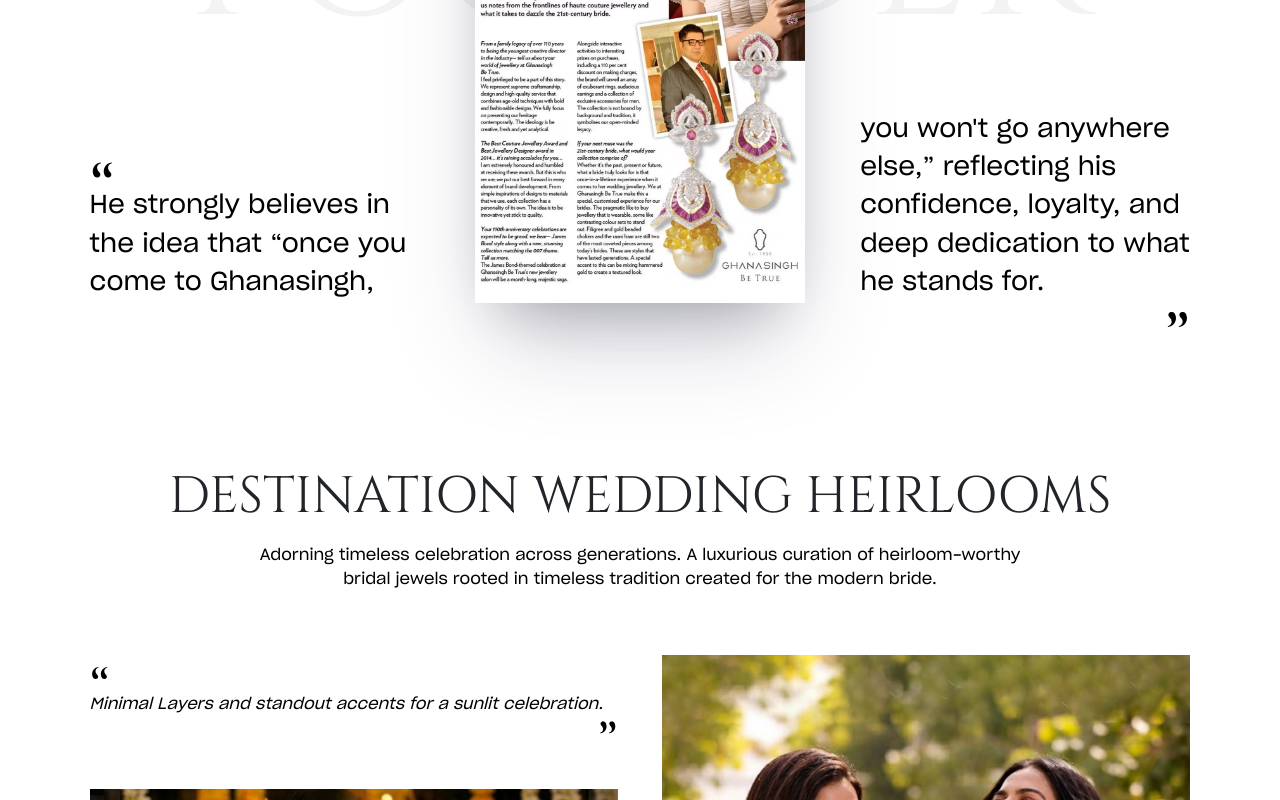
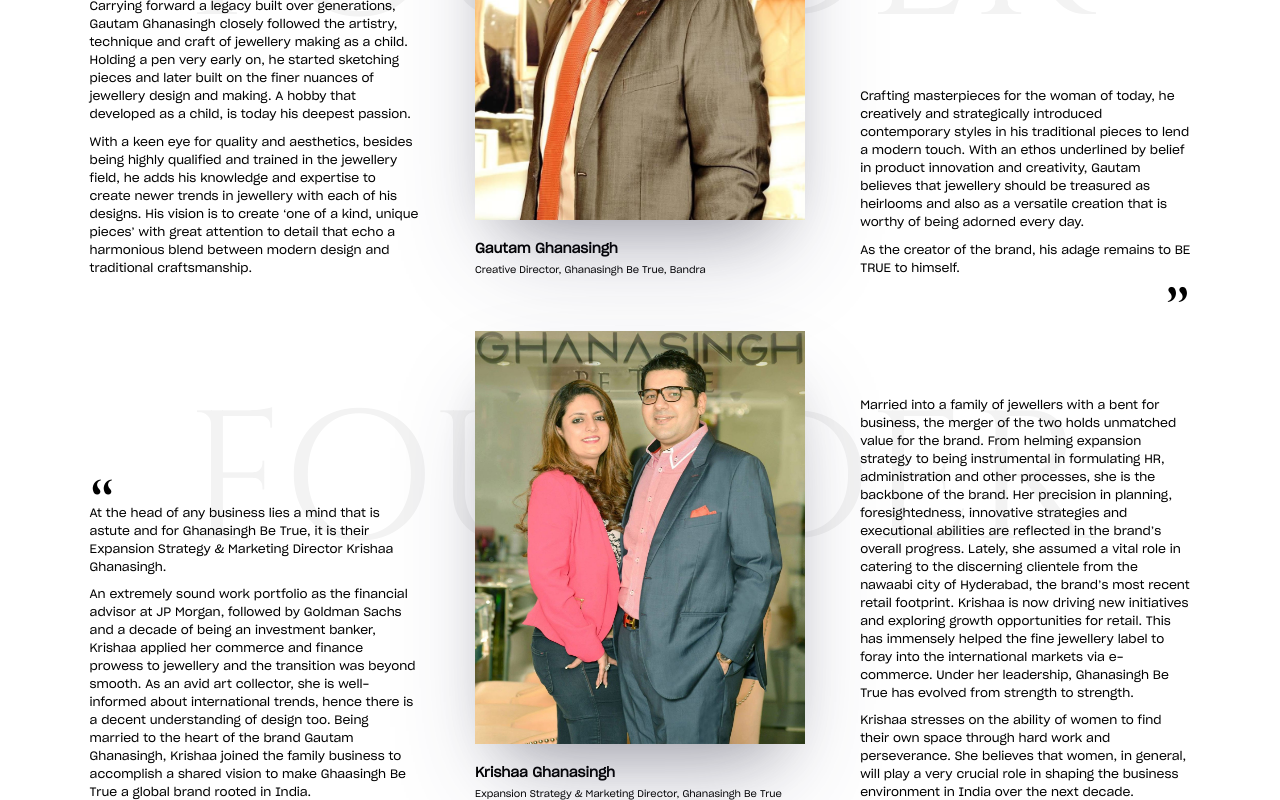
Before and after one commit to josephpal27/Ghana-Singh, a React (Vite) app: page / in a window 1280 px wide. Shown: the part 2080-2880 px from the top of the page. Built offline with nearby package versions, Linux system fonts and the light colour scheme.

Commit message:
Founder Section Updated

```diff
--- a/src/components/about-founder/AboutFounder.css
+++ b/src/components/about-founder/AboutFounder.css
@@ -1,5 +1,5 @@
 .about-founder{
-    padding: 2rem 7%;
+    padding: 2rem 7% 1rem 7%;
 }
 .about-founder .about-founder-head{
     display: flex;
@@ -46,11 +46,21 @@
     width: 100%;
     height: auto;
     box-shadow: rgba(50, 50, 93, 0.25) 0px 50px 100px -20px, rgba(0, 0, 0, 0.3) 0px 30px 60px -30px;
+    margin-bottom: 1rem;
 }
 .about-founder-content .content-box p{
-    font-size: calc(1.4rem + 0.5vw);
+    font-size: calc(0.4rem + 0.5vw);
     color: #000;
     margin: 0;
+    margin-top: 0.8rem;
+}
+.about-founder-content .image-box p{
+    font-size: calc(0.25rem + 0.5vw);
+    margin-top: 0.3rem;
+}
+.about-founder-content .image-box p:nth-child(2){
+    font-weight: 600;
+    font-size: calc(0.5rem + 0.5vw);
 }
 .about-founder-content .content-box span{
     font-size: calc(5rem + 0.5vw);
@@ -61,7 +71,7 @@
     position: absolute;
 }
 .about-founder-content .content-box .left-quote{
-    top: 0;
+    top: 1rem;
 }
 .about-founder-content .content-box .right-quote{
     right: 0;
@@ -71,7 +81,7 @@
 /* Media Queries */
 @media screen and (min-width: 1230px) and (max-width: 1399px) {
     .about-founder{
-        padding: 1.7rem 7%;
+        padding: 1.7rem 7% 0.7rem 7%;
     }
     .about-founder .about-founder-head h2{
         font-size: calc(2.8rem + 0.5vw);
@@ -92,10 +102,21 @@
         padding-top: 2.5rem;
     }
     .about-founder-content .content-box p{
-        font-size: calc(1.2rem + 0.5vw);
+        font-size: calc(0.35rem + 0.5vw);
+        margin-top: 0.6rem;
+    }
+    .about-founder-content .image-box p{
+        font-size: calc(0.2rem + 0.5vw);
+        margin-top: 0.2rem;
+    }
+    .about-founder-content .image-box p:nth-child(2){
+        font-size: calc(0.45rem + 0.5vw);
     }
     .about-founder-content .content-box span{
         font-size: calc(4.5rem + 0.5vw);
+    }
+    .about-founder-content .content-box .left-quote{
+        top: 0.6rem;
     }
     .about-founder-content .content-box .right-quote{
         margin-top: -0.4rem;
@@ -104,7 +125,7 @@
 
 @media screen and (min-width: 992px) and (max-width: 1229px) {
     .about-founder{
-        padding: 1.4rem 7%;
+        padding: 1.4rem 7% 0.4rem 7%;
     }
     .about-founder .about-founder-head h2{
         font-size: calc(2.6rem + 0.5vw);
@@ -125,10 +146,21 @@
         padding-top: 2.3rem;
     }
     .about-founder-content .content-box p{
-        font-size: calc(1.1rem + 0.5vw);
+        font-size: calc(0.3rem + 0.5vw);
+        margin-top: 0.5rem;
+    }
+    .about-founder-content .image-box p{
+        font-size: calc(0.2rem + 0.5vw);
+        margin-top: 0.2rem;
+    }
+    .about-founder-content .image-box p:nth-child(2){
+        font-size: calc(0.45rem + 0.5vw);
     }
     .about-founder-content .content-box span{
         font-size: calc(4rem + 0.5vw);
+    }
+    .about-founder-content .content-box .left-quote{
+        top: 0.5rem;
     }
     .about-founder-content .content-box .right-quote{
         margin-top: -0.4rem;
@@ -160,12 +192,22 @@
     }
     .about-founder-content .content-box:nth-child(3){
         padding: 0;
-        margin: 3rem 0 2rem 0;
+        margin: 2.5rem 0 -1rem 0;
     }
     .about-founder-content .content-box p{
-        font-size: calc(1.2rem + 0.5vw);
+        font-size: calc(0.7rem + 0.5vw);
+    }
+    .about-founder-content .image-box p{
+        font-size: calc(0.5rem + 0.5vw);
+        margin-top: 0.3rem;
+    }
+    .about-founder-content .image-box p:nth-child(2){
+        font-size: calc(0.8rem + 0.5vw);
     }
     .about-founder-content .content-box span{
         font-size: calc(4rem + 0.5vw);
     }
+    .about-founder-content .content-box .left-quote{
+        top: 0.7rem;
+    }
 }
--- a/src/components/about-founder/AboutFounder.jsx
+++ b/src/components/about-founder/AboutFounder.jsx
@@ -12,13 +12,35 @@
                     <span id="founder-background" data-aos="zoom-in" data-aos-once="true">FOUNDER</span>
                     <div className="content-box" data-aos="fade">
                         <span className="left-quote">“</span>
-                        <p>He strongly believes in the idea that “once you come to Ghanasingh,</p>
+                        <p>Carrying forward a legacy built over generations, Gautam Ghanasingh closely followed the artistry, technique and craft of jewellery making as a child. Holding a pen very early on, he started sketching pieces and later built on the finer nuances of jewellery design and making. A hobby that developed as a child, is today his deepest passion.</p>
+                        <p>With a keen eye for quality and aesthetics, besides being highly qualified and trained in the jewellery field, he adds his knowledge and expertise to create newer trends in jewellery with each of his designs. His vision is to create ‘one of a kind, unique pieces’ with great attention to detail that echo a harmonious blend between modern design and traditional craftsmanship.</p>
                     </div>
-                    <div className="content-box">
-                        <img src="/images/founder.avif" alt="Founder" loading="lazy" />
+                    <div className="content-box image-box">
+                        <img src="/images/founder-1.jpeg" alt="Founder 1" loading="lazy" />
+                        <p>Gautam Ghanasingh</p>
+                        <p>Creative Director, Ghanasingh Be True, Bandra</p>
                     </div>
                     <div className="content-box" data-aos="fade">
-                        <p>you won't go anywhere else,” reflecting his confidence, loyalty, and deep dedication to what he stands for.</p>
+                        <p>Crafting masterpieces for the woman of today, he creatively and strategically introduced contemporary styles in his traditional pieces to lend a modern touch. With an ethos underlined by belief in product innovation and creativity, Gautam believes that jewellery should be treasured as heirlooms and also as a versatile creation that is worthy of being adorned every day.</p>
+                        <p>As the creator of the brand, his adage remains to BE TRUE to himself.</p>
+                        <span className="right-quote">”</span>
+                    </div>
+                </div>
+                <div className="about-founder-content">
+                    <span id="founder-background" data-aos="zoom-in" data-aos-once="true">FOUNDER</span>
+                    <div className="content-box" data-aos="fade">
+                        <span className="left-quote">“</span>
+                        <p>At the head of any business lies a mind that is astute and for Ghanasingh Be True, it is their Expansion Strategy & Marketing Director Krishaa Ghanasingh.</p>
+                        <p>An extremely sound work portfolio as the financial advisor at JP Morgan, followed by Goldman Sachs and a decade of being an investment banker, Krishaa applied her commerce and finance prowess to jewellery and the transition was beyond smooth. As an avid art collector, she is well-informed about international trends, hence there is a decent understanding of design too. Being married to the heart of the brand Gautam Ghanasingh, Krishaa joined the family business to accomplish a shared vision to make Ghaasingh Be True a global brand rooted in India.</p>
+                    </div>
+                    <div className="content-box image-box">
+                        <img src="/images/founder-2.jpeg" alt="Founder 2" loading="lazy" />
+                        <p>Krishaa Ghanasingh</p>
+                        <p>Expansion Strategy & Marketing Director, Ghanasingh Be True</p>
+                    </div>
+                    <div className="content-box" data-aos="fade">
+                        <p>Married into a family of jewellers with a bent for business, the merger of the two holds unmatched value for the brand. From helming expansion strategy to being instrumental in formulating HR, administration and other processes, she is the backbone of the brand. Her precision in planning, foresightedness, innovative strategies and executional abilities are reflected in the brand’s overall progress. Lately, she assumed a vital role in catering to the discerning clientele from the nawaabi city of Hyderabad, the brand’s most recent retail footprint. Krishaa is now driving new initiatives and exploring growth opportunities for retail. This has immensely helped the fine jewellery label to foray into the international markets via e-commerce. Under her leadership, Ghanasingh Be True has evolved from strength to strength.</p>
+                        <p>Krishaa stresses on the ability of women to find their own space through hard work and perseverance. She believes that women, in general, will play a very crucial role in shaping the business environment in India over the next decade.</p>
                         <span className="right-quote">”</span>
                     </div>
                 </div>
```
Also changed, not shown: public/images/founder-1.jpeg (added), public/images/founder-2.jpeg (added).
